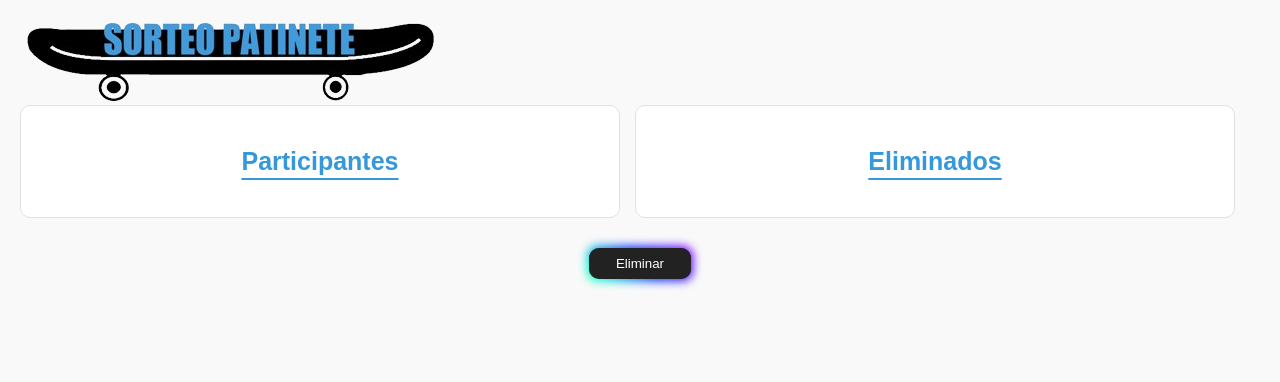
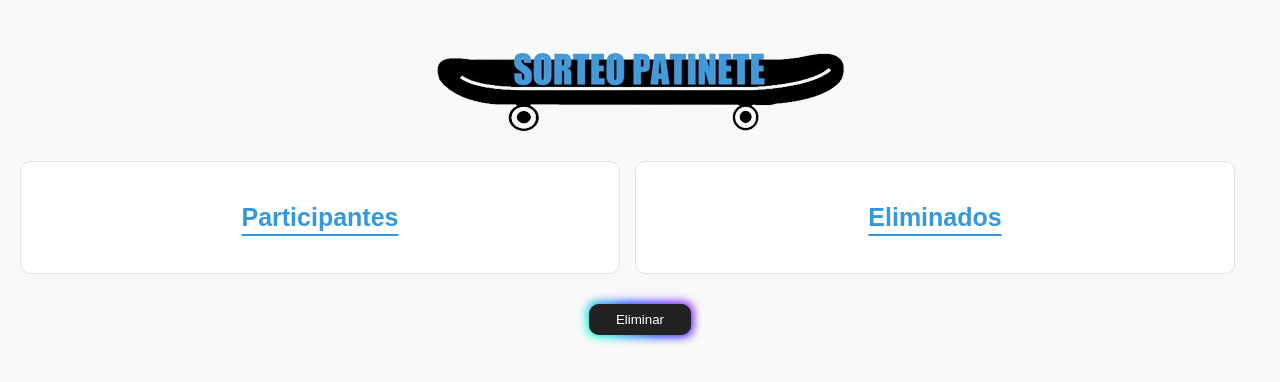
Before and after one commit to itsarade/retoPatinete, a plain HTML site: page index.html in a window 1280 px wide. Drawn offline with Linux system fonts and the light colour scheme.

Commit message:
center title

```diff
--- a/index.html
+++ b/index.html
@@ -11,7 +11,7 @@
     <header></header>
 
     <main>
-      <div>
+      <div class="title">
         <img src="./src/img/sorteo-removebg.png" alt="logo patinete">
       </div>
 
--- a/src/css/style.css
+++ b/src/css/style.css
@@ -1,6 +1,7 @@
 body {
     background-color: #f9f9f9;
     margin: 20px;
+    user-select: none;
 }
 
 h1{
@@ -71,6 +72,12 @@ li {
     cursor: pointer;
 }
 
+.title {
+    margin-bottom: 30px;
+    margin-top: 50px;
+    display: flex;
+    justify-content: center;
+}
 
 
 
```
